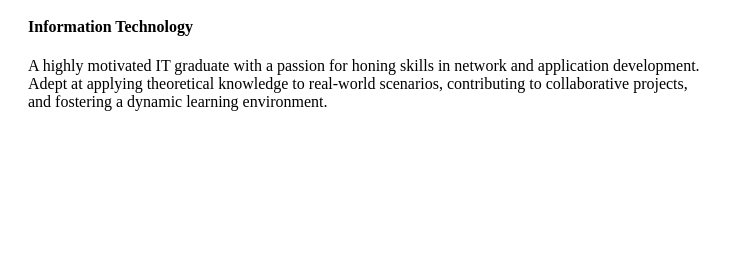
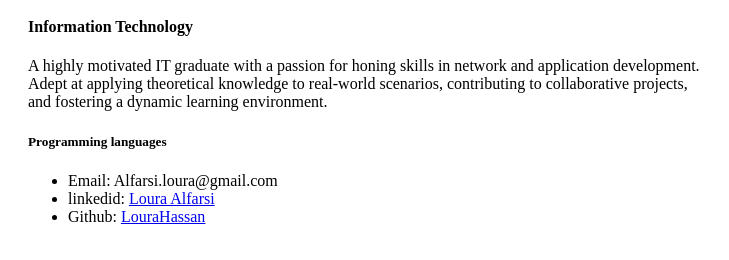
Before and after one commit to LouraHassan/CV-Project, a plain HTML site: page index.html in a window 1280 px wide. Shown: the part 232-492 px from the top of the page, without its empty margins (0-729 px from the left). Drawn offline with Linux system fonts and the light colour scheme.

Commit message:
email linkedin and github accounts added

```diff
--- a/index.html
+++ b/index.html
@@ -15,5 +15,14 @@
 <p>A highly motivated IT graduate with a passion for honing skills in network and application development. <br> Adept at applying theoretical
     knowledge to real-world scenarios, contributing to collaborative projects, <br> and fostering a dynamic learning environment.
     </p>
+
+<h5>Programming languages</h5>
+<ul>
+    <li>Email: Alfarsi.loura@gmail.com</li>
+    <li>linkedid: <a href="https://www.linkedin.com/in/loura-alfarsi-010390252/">Loura Alfarsi</a></li>
+    <li>Github: <a href="https://github.com/LouraHassan">LouraHassan</a></li>
+</ul>
+
+
 </body>
 </html>
```
